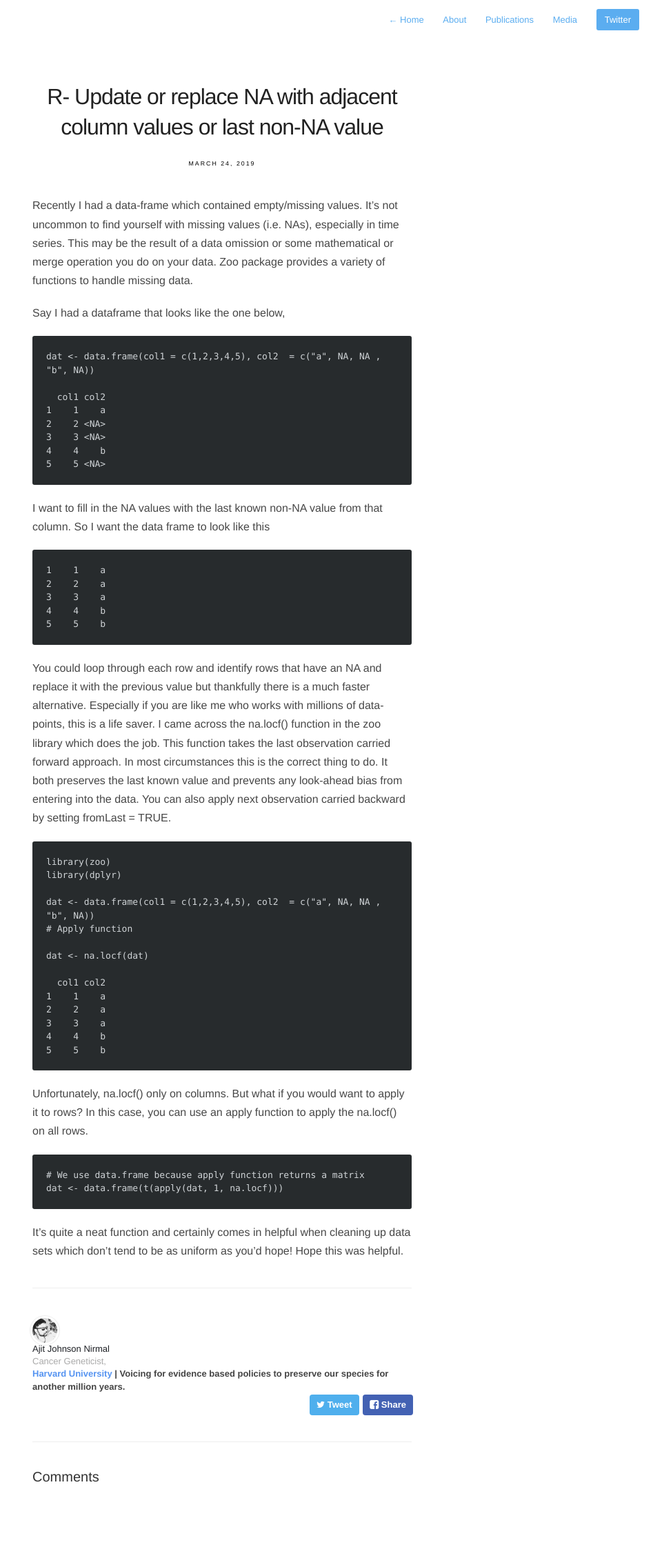
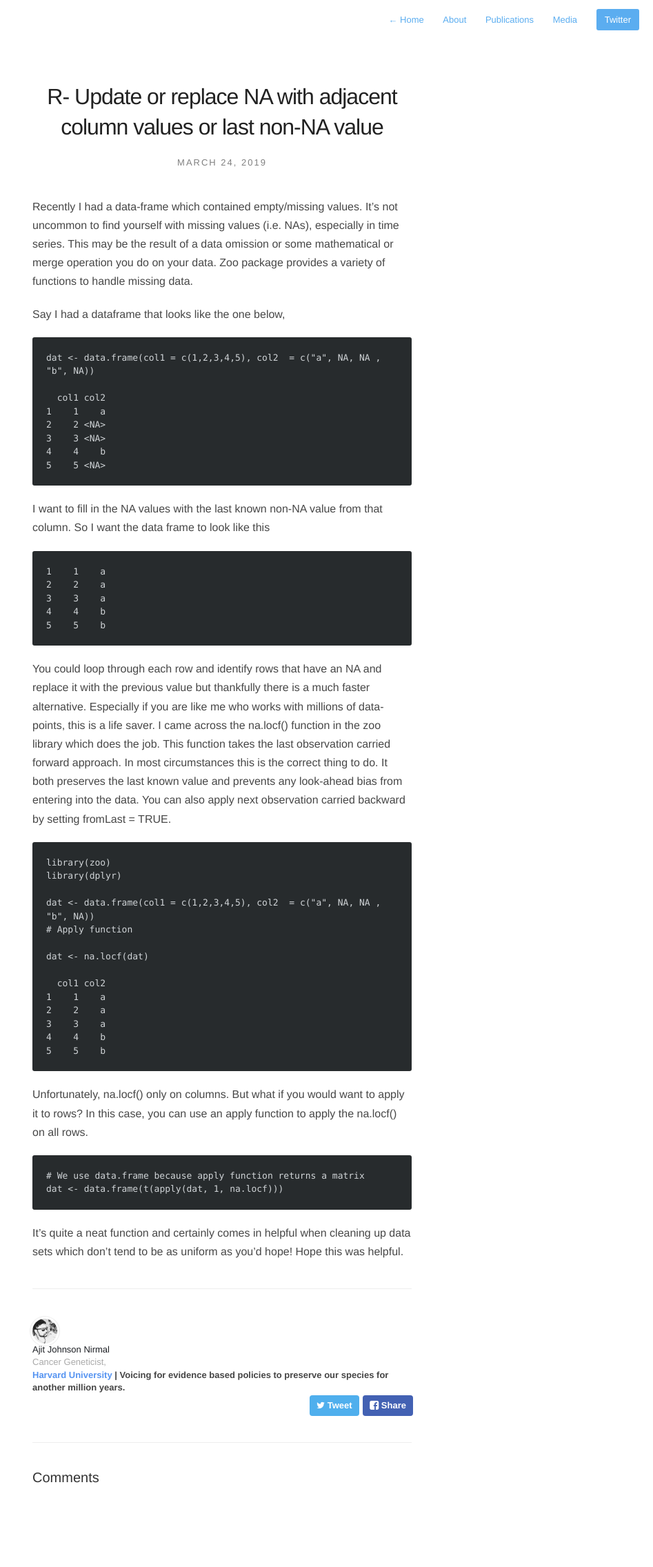
Before and after one commit to jjacklee116/ajitjohnson.github.io, a Jekyll site: the page built from _posts/2019-03-24-replace-na-with-last-non-na-R.markdown, in a window 1280 px wide. Shown: the whole page at 69% size, without its empty margins (333-1280 px from the left). Built offline with Jekyll 4.4.1, drawn with Linux system fonts in a browser that asks for light colours; nearby versions of some CDN libraries; comment, search, counter and statistics services are not loaded.

Commit message:
font size

```diff
--- a/assets/css/style.css
+++ b/assets/css/style.css
@@ -244,8 +244,7 @@ em, i { font-style: italic; }
 	/*font: italic 22px/1.3em Georgia,serif;*/
 	font: normal 13px/1.5em "Helvetica Neue",Helvetica,Arial,sans-serif;
 	margin: -5px 0 40px 0;
-	  font-size: 55%;
-		color: black;
+		color: grey;
 	  text-transform: uppercase;
 	  letter-spacing: 2px;
 	  /*margin-top: 15px;*/
```
